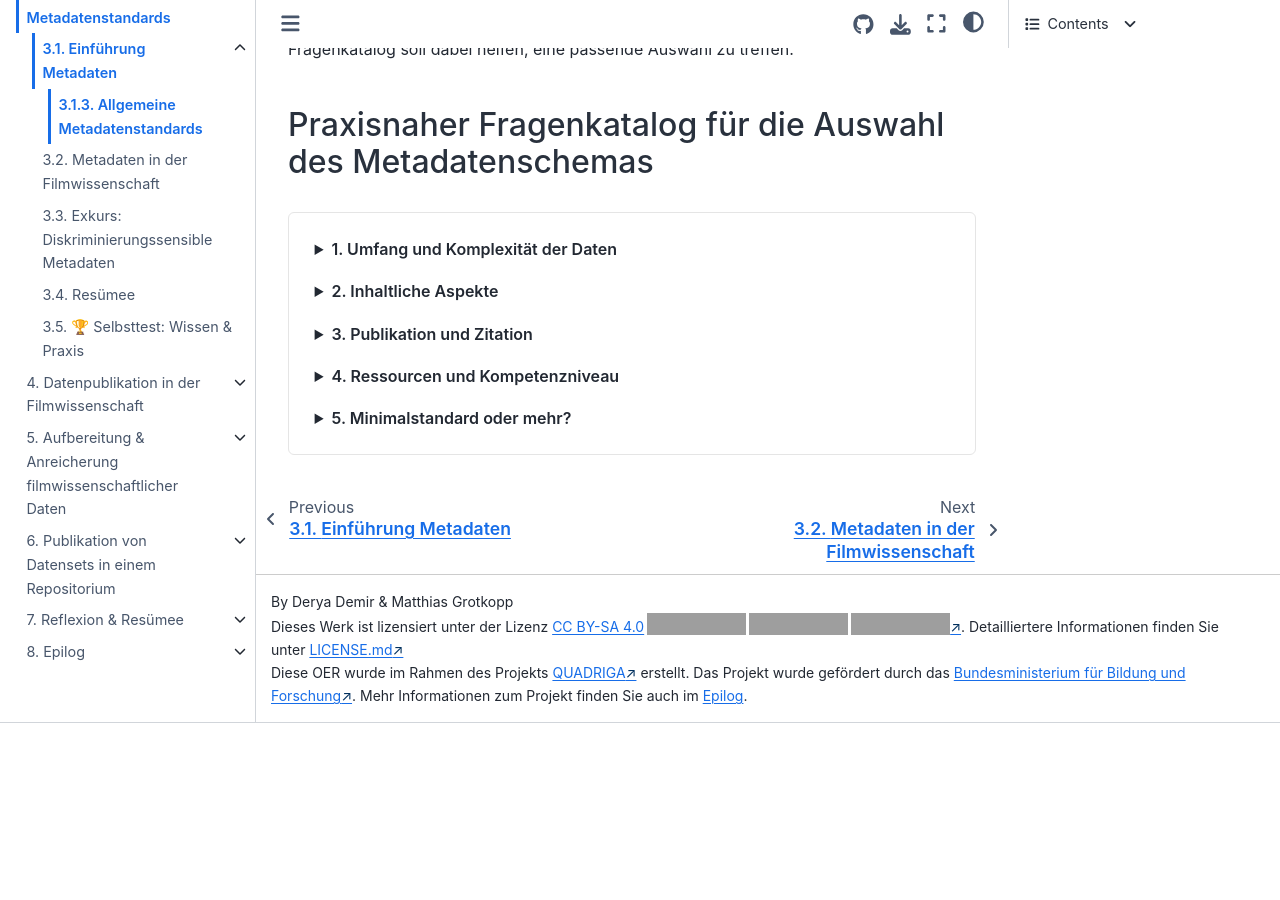
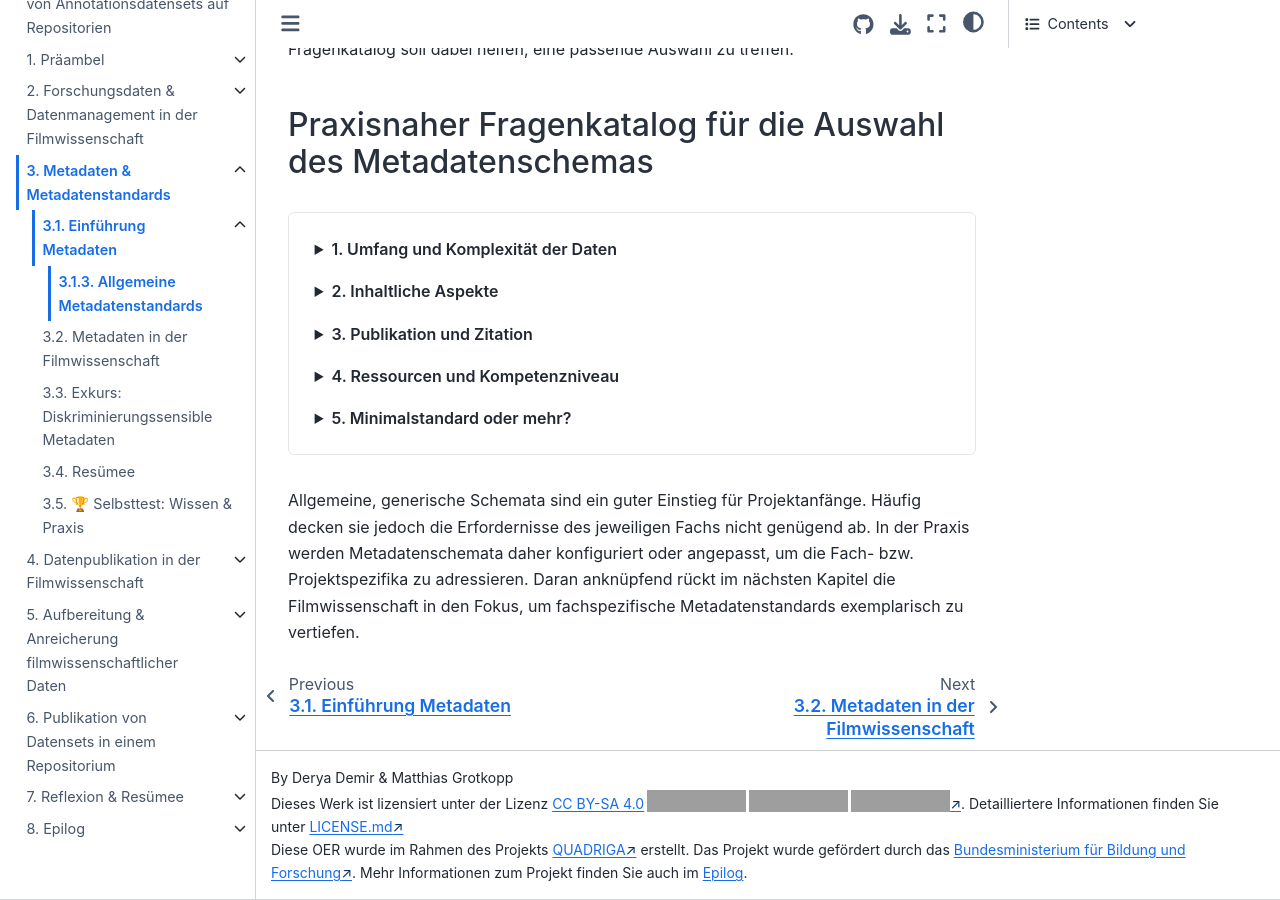
Before and after one commit to lam1aa/Bewegtes-Bild-Fallstudie-3, a Jupyter Book: the page built from 03_metadaten/allgemeine_standards.md, in a window 1280 px wide and 900 px high, scrolled down 4130 px. Built offline with Jupyter Book 1.0.4 settings and Sphinx 7.4.7 and the Sphinx Book theme 1.1.4, drawn with Linux system fonts in a browser that asks for light colours; before the commit the page ends 4853 px from its top, so only the background shows below that; grey boxes are pictures that could not be loaded.

Commit message:
docs: fix typo and add further content

```diff
--- a/03_metadaten/allgemeine_standards.md
+++ b/03_metadaten/allgemeine_standards.md
@@ -226,3 +226,5 @@ Beide Metadatenstandards sind auch in den Digital Humanities etabliert und biete
 </details>
 
 </div>
+
+Allgemeine, generische Schemata sind ein guter Einstieg für Projektanfänge. Häufig decken sie jedoch die Erfordernisse des jeweiligen Fachs nicht genügend ab. In der Praxis werden Metadatenschemata daher konfiguriert oder angepasst, um die Fach- bzw. Projektspezifika zu adressieren. Daran anknüpfend rückt im nächsten Kapitel die Filmwissenschaft in den Fokus, um fachspezifische Metadatenstandards exemplarisch zu vertiefen.
```
Also changed, not shown: 03_metadaten/einführung_metadaten.md (+1 -1 lines).
